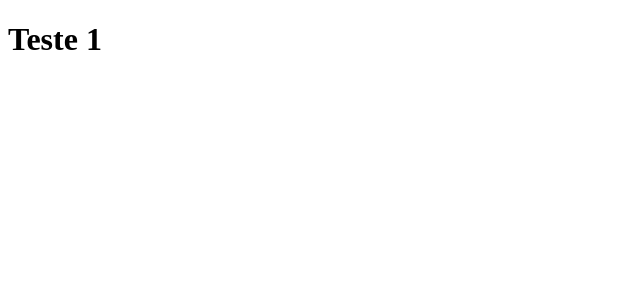
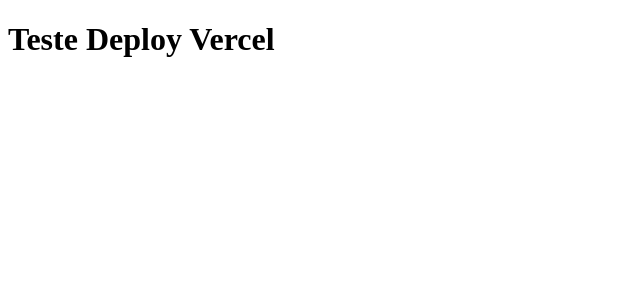
Before and after one commit to douglasedurocha/clone-tabnews, a Next.js app: page / in a window 1280 px wide. Shown: the top 300 px of the page, without its empty margins (0-640 px from the left). Built offline with nearby package versions, Linux system fonts and the light colour scheme.

Commit message:
adição pages e package-lock

```diff
--- a/pages/index.js
+++ b/pages/index.js
@@ -1,5 +1,5 @@
 function Home(){
-    return <h1>Teste 1</h1>
+    return <h1>Teste Deploy Vercel</h1>
 }
 
 export default Home;
```
Also changed, not shown: 2 other files (tests, documents, lock files or other folders).
